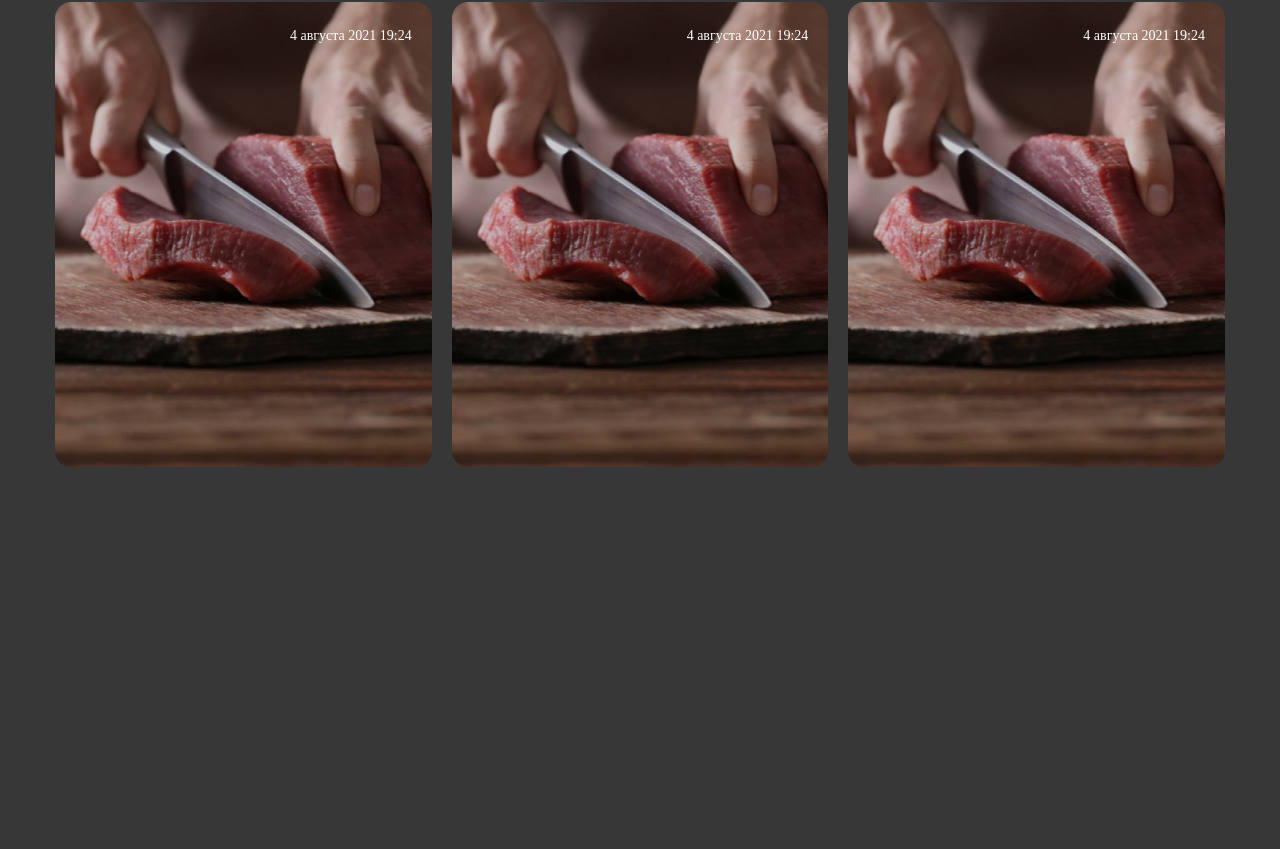
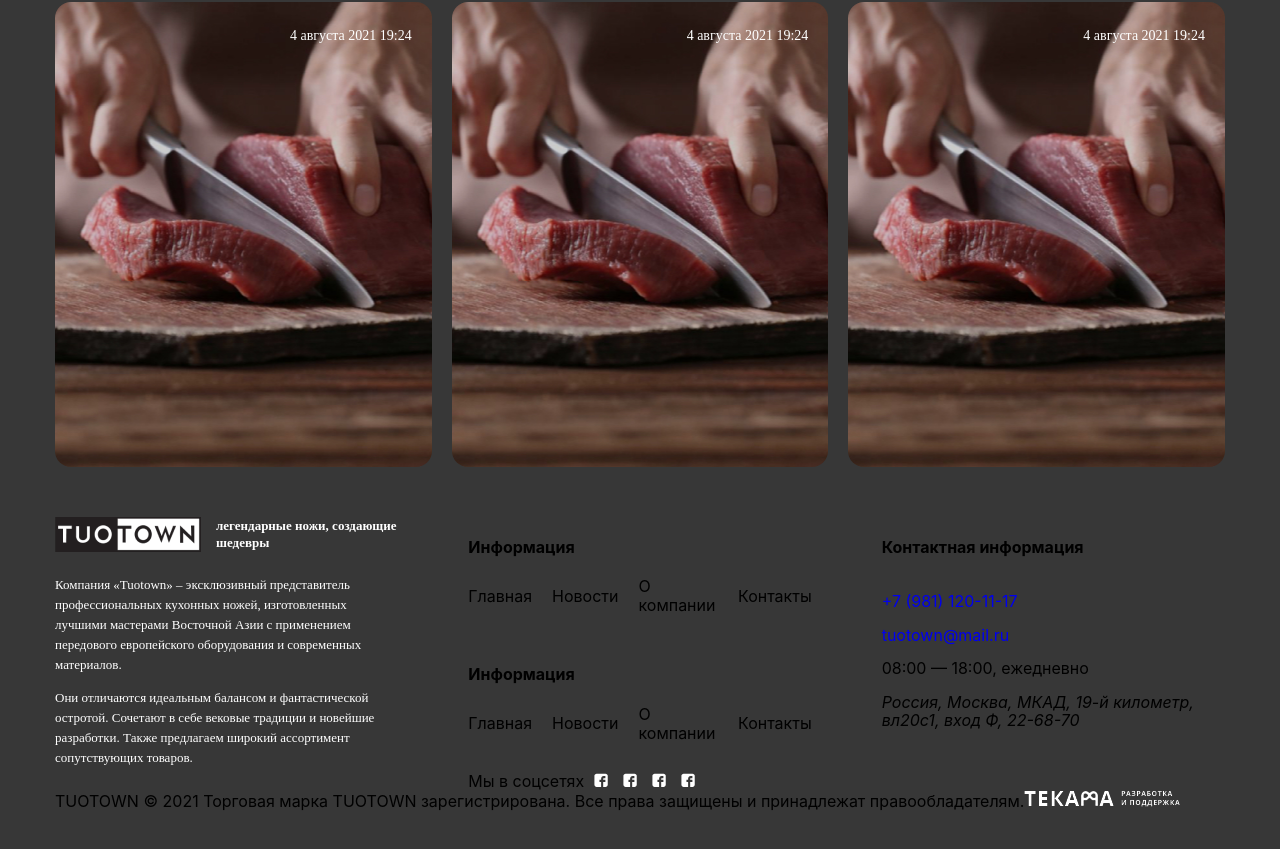
Before and after one commit to Islam-Parchiev/TuoTown, a React (Create React App) app: page / in a window 1280 px wide. Shown: the part 2965-3814 px from the top of the page. Before the commit the page ends 3482 px from the top, so only its background shows below. Built offline with nearby package versions, Linux system fonts and the light colour scheme.

Commit message:
footer-html-start

```diff
--- a/src/App.tsx
+++ b/src/App.tsx
@@ -3,6 +3,7 @@ import React from 'react';
 import Main from './pages/Main';
 import './App.scss';
 import Header from './components/Header/Header';
+import Footer from './components/Footer/Footer';
 
 const  App:React.FC = () => {
 	return (
@@ -10,6 +11,8 @@ const  App:React.FC = () => {
 			<Header/>
 
 			<Main/>
+
+			<Footer/>
 		</div>
 	);
 }
--- /dev/null
+++ b/src/components/Footer/Footer.scss
@@ -0,0 +1,74 @@
+.Footer {
+    height: 462px;
+    width: 100%;
+    &__top {
+        display: block;
+        &-container {
+            display: flex;
+            gap: 70px;
+        }
+    }
+    &__column {
+        width: 33%;
+        &--first {
+            display: flex;
+            flex-direction: column;
+            align-items: center;
+            gap: 10px;
+        }
+        &--second {
+            display: flex;
+            flex-direction: column;
+            align-items: start;
+            gap: 30px;
+        }
+        &--third {
+            display: flex;
+            flex-direction: column;
+            align-items: start;
+            gap: 15px;
+        }
+    }
+    &__logo {
+        display: flex;
+        gap:15px;
+        span {
+            color: var(--light-color);
+font-family: Montserrat;
+font-size: 13px;
+font-style: normal;
+font-weight: 600;
+line-height: 17px;
+        }
+    }
+    &__descr {
+        color: var(--light-color);
+font-family: Montserrat;
+font-size: 13px;
+font-style: normal;
+font-weight: 400;
+line-height: 20px;
+    }
+    &__row {
+        display: flex;
+        flex-direction: column;
+        align-items: start;
+        ul {
+            display: flex;
+            align-items: center;
+            gap: 20px;
+        }
+    }
+    &__social {
+        display: flex;
+        justify-content: start;
+        align-items: center;
+        gap: 10px;
+        ul {
+            display: flex;
+            flex-wrap: wrap;
+            align-items: center;
+            gap: 15px;
+        }
+    }
+}
--- /dev/null
+++ b/src/components/Footer/Footer.tsx
@@ -0,0 +1,160 @@
+import React,{FC} from 'react'
+
+import './Footer.scss'
+
+const Footer:FC = () => {
+	return (
+		<footer className="Footer">
+			<div className="Footer__top">
+				<div className="container Footer__top-container">
+					<div className="Footer__column Footer__column--first">
+						<div className="Footer__logo">
+							<img src="/img/header/logo.png" alt="" />
+							<span>легендарные ножи, создающие шедевры</span>
+						</div>
+						<div className="Footer__descr">
+							<p>
+								Компания «Tuotown» – эксклюзивный представитель
+								профессиональных кухонных ножей, изготовленных
+								лучшими мастерами Восточной Азии с применением
+								передового европейского оборудования и современных
+								материалов.
+							</p>
+							<p>
+								Они отличаются идеальным балансом и фантастической
+								остротой. Сочетают в себе вековые традиции
+								и новейшие разработки. Также предлагаем широкий
+								ассортимент сопутствующих товаров.
+							</p>
+						</div>
+					</div>
+					<div className="Footer__column Footer__column--second">
+						<div className="Footer__row">
+							<h4>Информация</h4>
+							<ul className="list-reset">
+								<li>Главная</li>
+								<li>Новости</li>
+								<li>О компании</li>
+								<li>Контакты</li>
+							</ul>
+						</div>
+						<div className="Footer__row">
+							<h4>Информация</h4>
+							<ul className="list-reset">
+								<li>Главная</li>
+								<li>Новости</li>
+								<li>О компании</li>
+								<li>Контакты</li>
+							</ul>
+						</div>
+						<div className="Footer__social">
+							<span>Мы в соцсетях</span>
+							<ul className="list-reset Footer__social-list">
+								<li className="Footer__social-item">
+									<svg
+										xmlns="http://www.w3.org/2000/svg"
+										width="14"
+										height="14"
+										viewBox="0 0 14 14"
+										fill="none">
+										<path
+											d="M13.7422 2.83688C13.7422 1.6626 12.7061 0.626465
+											11.5318 0.626465H2.62106C1.44678 0.626465 0.410645
+											1.6626 0.410645 2.83688V11.7476C0.410645 12.9219
+											1.44678 13.958 2.62106
+											13.958H7.11097V8.91553H5.45316V6.70511H7.11097V5.80713C7.11097
+											4.28747 8.21618 2.97503 9.59769
+											2.97503H11.3937V5.18544H9.59769C9.39047 5.18544
+											9.18324 5.39268 9.18324 5.80713V6.70511H11.3937V8.91553H9.18324V13.958H11.5318C12.7061
+											13.958 13.7422 12.9219 13.7422 11.7476V2.83688Z"
+											fill="white"
+										/>
+									</svg>
+								</li>
+								<li className="Footer__social-item">
+									<svg
+										xmlns="http://www.w3.org/2000/svg"
+										width="14"
+										height="14"
+										viewBox="0 0 14 14"
+										fill="none">
+										<path
+											d="M13.7422 2.83688C13.7422 1.6626 12.7061 0.626465
+											11.5318 0.626465H2.62106C1.44678 0.626465 0.410645
+											1.6626 0.410645 2.83688V11.7476C0.410645 12.9219
+											1.44678 13.958 2.62106
+											13.958H7.11097V8.91553H5.45316V6.70511H7.11097V5.80713C7.11097
+											4.28747 8.21618 2.97503 9.59769
+											2.97503H11.3937V5.18544H9.59769C9.39047 5.18544
+											9.18324 5.39268 9.18324 5.80713V6.70511H11.3937V8.91553H9.18324V13.958H11.5318C12.7061
+											13.958 13.7422 12.9219 13.7422 11.7476V2.83688Z"
+											fill="white"
+										/>
+									</svg>
+								</li>
+								<li className="Footer__social-item">
+									<svg
+										xmlns="http://www.w3.org/2000/svg"
+										width="14"
+										height="14"
+										viewBox="0 0 14 14"
+										fill="none">
+										<path
+											d="M13.7422 2.83688C13.7422 1.6626 12.7061 0.626465
+											11.5318 0.626465H2.62106C1.44678 0.626465 0.410645
+											1.6626 0.410645 2.83688V11.7476C0.410645 12.9219
+											1.44678 13.958 2.62106
+											13.958H7.11097V8.91553H5.45316V6.70511H7.11097V5.80713C7.11097
+											4.28747 8.21618 2.97503 9.59769
+											2.97503H11.3937V5.18544H9.59769C9.39047 5.18544
+											9.18324 5.39268 9.18324 5.80713V6.70511H11.3937V8.91553H9.18324V13.958H11.5318C12.7061
+											13.958 13.7422 12.9219 13.7422 11.7476V2.83688Z"
+											fill="white"
+										/>
+									</svg>
+								</li>
+								<li className="Footer__social-item">
+									<svg
+										xmlns="http://www.w3.org/2000/svg"
+										width="14"
+										height="14"
+										viewBox="0 0 14 14"
+										fill="none">
+										<path
+											d="M13.7422 2.83688C13.7422 1.6626 12.7061 0.626465
+											11.5318 0.626465H2.62106C1.44678 0.626465 0.410645
+											1.6626 0.410645 2.83688V11.7476C0.410645 12.9219
+											1.44678 13.958 2.62106
+											13.958H7.11097V8.91553H5.45316V6.70511H7.11097V5.80713C7.11097
+											4.28747 8.21618 2.97503 9.59769
+											2.97503H11.3937V5.18544H9.59769C9.39047 5.18544
+											9.18324 5.39268 9.18324 5.80713V6.70511H11.3937V8.91553H9.18324V13.958H11.5318C12.7061
+											13.958 13.7422 12.9219 13.7422 11.7476V2.83688Z"
+											fill="white"
+										/>
+									</svg>
+								</li>
+							</ul>
+						</div>
+					</div>
+					<div className="Footer__column Footer__column--third">
+						<h4>Контактная информация</h4>
+						<a href="tel:79811201117">+7 (981) 120-11-17</a>
+						<a href="mailto:tuotown@mail.ru">tuotown@mail.ru</a>
+						<span>08:00 — 18:00, ежедневно</span>
+						<address>Россия, Москва, МКАД, 19-й километр,
+вл20с1, вход Ф, 22-68-70</address>
+					</div>
+				</div>
+			</div>
+			<div className="Footer__bottom">
+				<div className="container Footer__bottom-container">
+					<span>TUOTOWN © 2021 Торговая марка TUOTOWN зарегистрирована. Все права защищены и принадлежат правообладателям.</span>
+					<img src="/img/Footer/teka.png" alt="" />
+				</div>
+			</div>
+		</footer>
+	)
+}
+
+export default Footer
--- a/src/pages/Main.tsx
+++ b/src/pages/Main.tsx
@@ -12,6 +12,7 @@ const Main:FC = () => {
 			<Categories/>
 			<AboutUs/>
 			<Interesting/>
+
 		</main>
 	)
 }
```
Also changed, not shown: public/img/Footer/logo.png (added), public/img/Footer/teka.png (added).
